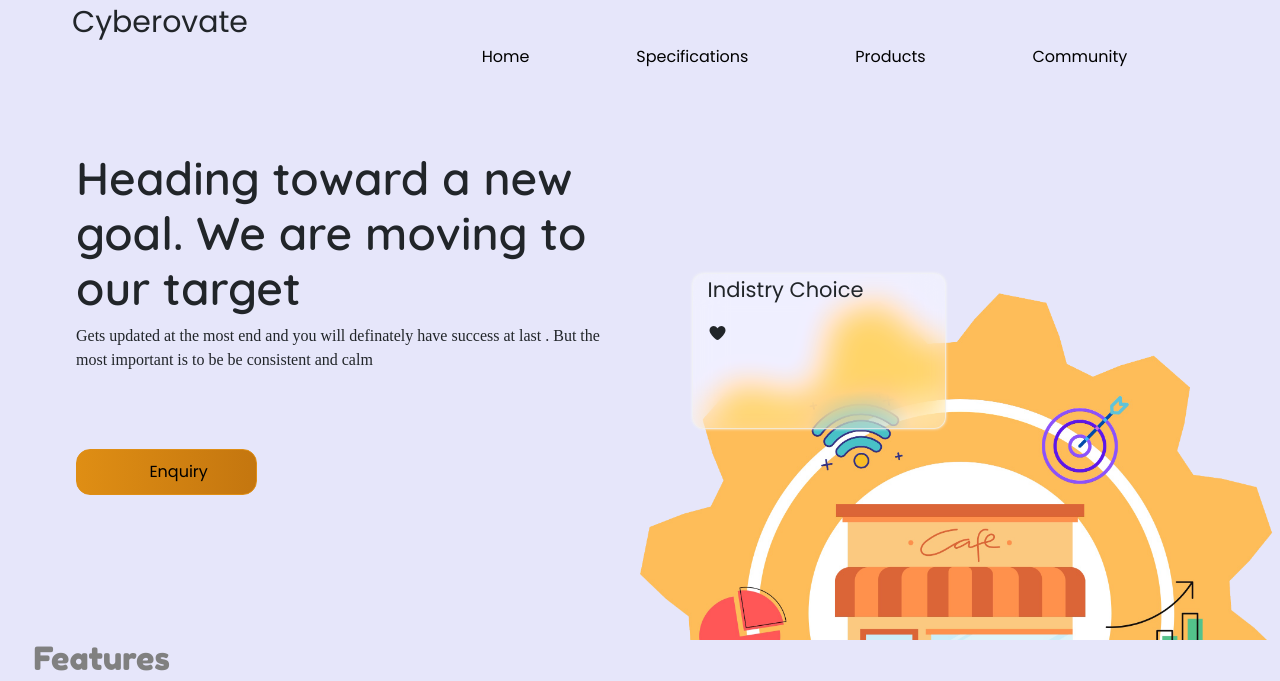
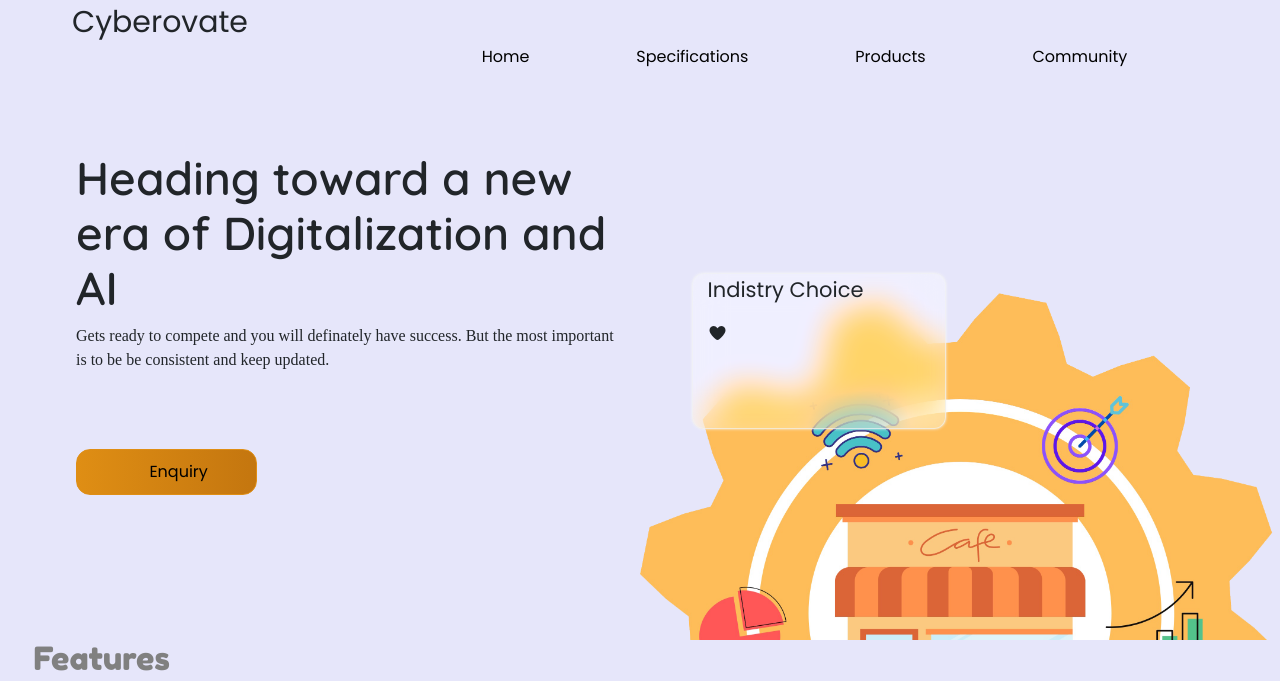
Before and after one commit to Aamir21/Cyber_1, a plain HTML site: page index.htm in a window 1280 px wide. Shown: the top 681 px of the page. Drawn offline with nearby package versions, Linux system fonts and the light colour scheme; a script that the page names is missing; some icons are missing; a web font is replaced by a local one.

Commit message:
Update index.htm

```diff
--- a/index.htm
+++ b/index.htm
@@ -96,8 +96,8 @@
 
             <div class="col-md-6 seg2">
 
-                <h1>Heading toward a new goal. We are moving to our target</h1>
-                <p>Gets updated at the most end and you will definately have success at last . But the most important is to be be consistent and calm</p>
+                <h1>Heading toward a new era of Digitalization and AI</h1>
+                <p>Gets ready to compete and you will definately have success. But the most important is to be be consistent and keep updated.</p>
                 <button><i class="fa fa-share-square-o"></i>  Enquiry</button>
 
             </div>
```
